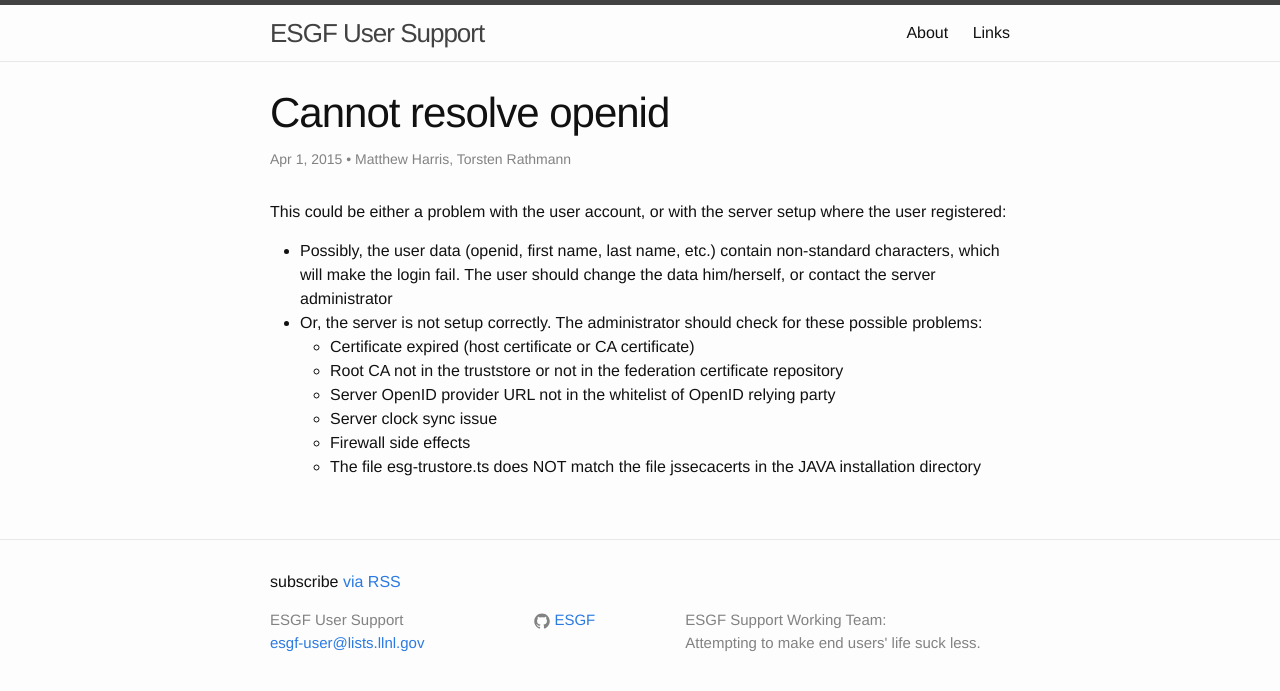
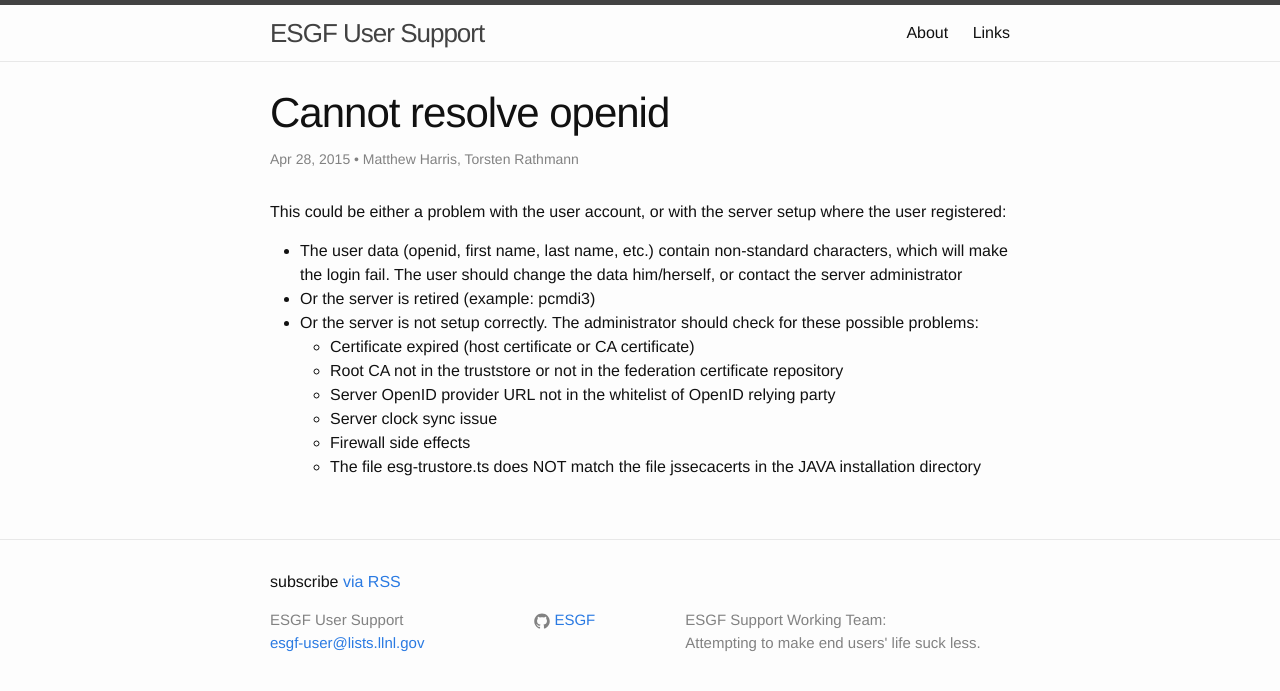
Before and after one commit to ESGF/esgf-swt, a Jekyll site: the page built from _posts/2015-02-09-Cannot-resolve-openid.markdown, in a window 1280 px wide. Shown: the top 691 px of the page. Built offline with Jekyll 4.4.1, drawn with Linux system fonts in a browser that asks for light colours.

Commit message:
TR: Server retired added

```diff
--- a/_posts/2015-02-09-Cannot-resolve-openid.markdown
+++ b/_posts/2015-02-09-Cannot-resolve-openid.markdown
@@ -2,14 +2,15 @@
 layout: post
 title:  "Cannot resolve openid"
 categories: login
-date: 2015-04-01 17:30:00
+date: 2015-04-28 21:05:00
 author: Matthew Harris, Torsten Rathmann
 ---
 
 This could be either a problem with the user account, or with the server setup where the user registered:
 
-* Possibly, the user data (openid, first name, last name, etc.) contain non-standard characters, which will make the login fail. The user should change the data him/herself, or contact the server administrator
-* Or, the server is not setup correctly. The administrator should check for these possible problems:
+* The user data (openid, first name, last name, etc.) contain non-standard characters, which will make the login fail. The user should change the data him/herself, or contact the server administrator
+* Or the server is retired (example: pcmdi3)
+* Or the server is not setup correctly. The administrator should check for these possible problems:
   * Certificate expired (host certificate or CA certificate)
   * Root CA not in the truststore or not in the federation certificate repository
   * Server OpenID provider URL not in the whitelist of OpenID relying party
```
